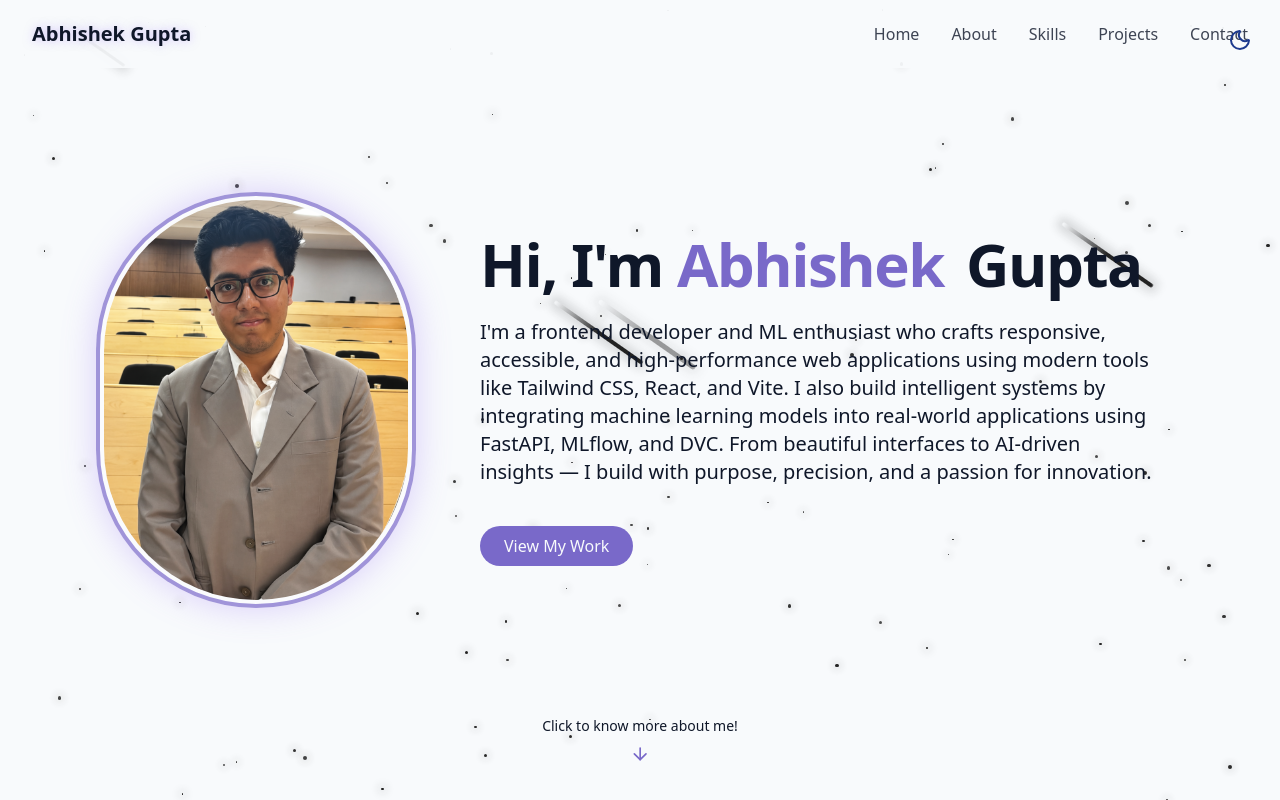
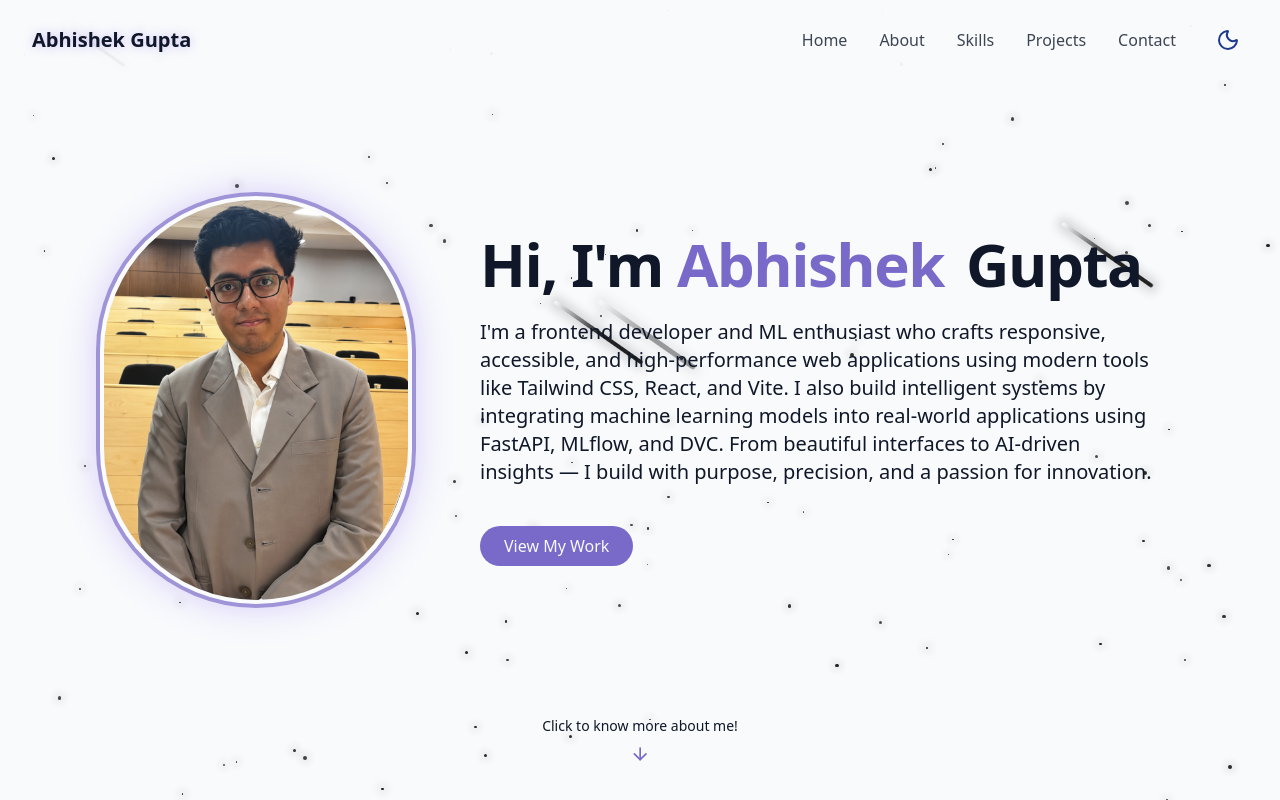
Before and after one commit to DevSourcerer04/portfolio2.0, a React (Vite) app: page / in a window 1280 px wide. Shown: the top 800 px of the page. Built offline with nearby package versions, Linux system fonts and the light colour scheme.

Commit message:
Made some ui changes

```diff
--- a/src/components/HeroSection.jsx
+++ b/src/components/HeroSection.jsx
@@ -8,8 +8,8 @@ export const HeroSection = () => {
     >
       <div className="container max-w-6xl mx-auto z-10">
         <div className="flex flex-col items-center gap-10 text-center lg:flex-row lg:items-center lg:justify-between lg:gap-16 lg:text-left">
-          <div className="opacity-0 animate-fade-in-delay-1 flex justify-center lg:justify-start shrink-0">
-            <div className="relative h-72 w-56 md:h-80 md:w-64 lg:h-[26rem] lg:w-[20rem] rounded-[50%/38%] overflow-hidden border-4 border-primary/70 bg-card/30 shadow-[0_0_35px_rgba(139,92,246,0.28)]">
+          <div className="coin-flip-shell flex justify-center lg:justify-start shrink-0">
+            <div className="coin-flip-enter relative h-72 w-56 md:h-80 md:w-64 lg:h-[26rem] lg:w-[20rem] rounded-[50%/38%] overflow-hidden border-4 border-primary/70 bg-card/30 shadow-[0_0_35px_rgba(139,92,246,0.28)]">
               <div className="absolute inset-[4px] rounded-[50%/38%] overflow-hidden bg-background">
                 <img
                   src="/profile-photo.jpg"
--- a/src/components/Navbar.jsx
+++ b/src/components/Navbar.jsx
@@ -1,4 +1,5 @@
 import { cn } from "@/lib/utils";
+import { ThemeToggle } from "@/components/ThemeToggle";
 import { Menu, X } from "lucide-react";
 import { useEffect, useState } from "react";
 
@@ -52,7 +53,7 @@ export const Navbar = () => {
         </a>
 
         {/* desktop nav */}
-        <div className="hidden md:flex space-x-8">
+        <div className="hidden md:flex items-center gap-8">
           {navItems.map((item, key) => (
             <a
               key={key}
@@ -62,6 +63,7 @@ export const Navbar = () => {
               {item.name}
             </a>
           ))}
+          <ThemeToggle className="text-foreground/80 hover:text-primary" />
         </div>
 
         {/* mobile nav */}
--- a/src/components/ThemeToggle.jsx
+++ b/src/components/ThemeToggle.jsx
@@ -2,7 +2,7 @@ import { Moon, Sun } from "lucide-react";
 import { useEffect, useState } from "react";
 import { cn } from "@/lib/utils";
 
-export const ThemeToggle = () => {
+export const ThemeToggle = ({ className = "" }) => {
   const [isDarkMode, setIsDarkMode] = useState(false);
 
   useEffect(() => {
@@ -32,9 +32,11 @@ export const ThemeToggle = () => {
     <button
       onClick={toggleTheme}
       className={cn(
-        "fixed max-sm:hidden top-5 right-5 z-50 p-2 rounded-full transition-colors duration-300",
-        "focus:outlin-hidden"
+        "inline-flex items-center justify-center rounded-full p-2 transition-colors duration-300",
+        "focus:outline-none",
+        className
       )}
+      aria-label={isDarkMode ? "Switch to light mode" : "Switch to dark mode"}
     >
       {isDarkMode ? (
         <Sun className="h-6 w-6 text-yellow-300" />
--- a/src/index.css
+++ b/src/index.css
@@ -18,6 +18,7 @@
   --animate-fade-in-delay-3: fade-in 0.7s ease-out 0.6s forwards;
   --animate-fade-in-delay-4: fade-in 0.7s ease-out 0.8s forwards;
   --animate-meteor: meteor 5s linear infinite;
+  --animate-coin-flip-in: coin-flip-in 1.8s cubic-bezier(0.2, 0.9, 0.2, 1) 0.15s forwards;
 
   @keyframes float {
     0%,
@@ -72,6 +73,32 @@
     100% {
       transform: rotate(215deg) translateX(-500px);
       opacity: 0;
+    }
+  }
+
+  @keyframes coin-flip-in {
+    0% {
+      opacity: 0;
+      transform: translate3d(0, -180px, 0) rotateY(0deg) scale(0.82);
+      filter: brightness(1.2);
+    }
+    20% {
+      opacity: 1;
+      transform: translate3d(0, -110px, 0) rotateY(360deg) scale(0.88);
+    }
+    45% {
+      transform: translate3d(0, -48px, 0) rotateY(810deg) scale(0.94);
+    }
+    72% {
+      transform: translate3d(0, 12px, 0) rotateY(1170deg) scale(1.02);
+    }
+    84% {
+      transform: translate3d(0, -8px, 0) rotateY(1350deg) scale(0.995);
+    }
+    100% {
+      opacity: 1;
+      transform: translate3d(0, 0, 0) rotateY(1440deg) scale(1);
+      filter: brightness(1);
     }
   }
 }
@@ -208,3 +235,21 @@
   padding: 0;
   text-align: center;
 }
+
+.coin-flip-shell {
+  perspective: 1200px;
+}
+
+.coin-flip-enter {
+  animation: var(--animate-coin-flip-in);
+  backface-visibility: hidden;
+  transform-style: preserve-3d;
+  transform-origin: center center;
+  will-change: transform, opacity;
+}
+
+@media (prefers-reduced-motion: reduce) {
+  .coin-flip-enter {
+    animation: var(--animate-fade-in-delay-1);
+  }
+}
--- a/src/pages/Home.jsx
+++ b/src/pages/Home.jsx
@@ -1,4 +1,3 @@
-import { ThemeToggle } from "@/components/ThemeToggle";
 import { StarBackground } from "@/components/StarBackground";
 import { Navbar } from "@/components/Navbar";
 import { HeroSection } from "@/components/HeroSection";
@@ -11,9 +10,6 @@ import { Footer } from "@/components/Footer";
 export const Home = () => {
     return(
         <div className="min-h-screen *:backdrop:g-background text-foreground overfolw-x-hidden">
-
-        {/* Theme Toggle */}
-        <ThemeToggle />
         {/* Background Effects */}
         <StarBackground />
         {/* Navbar */}
```
